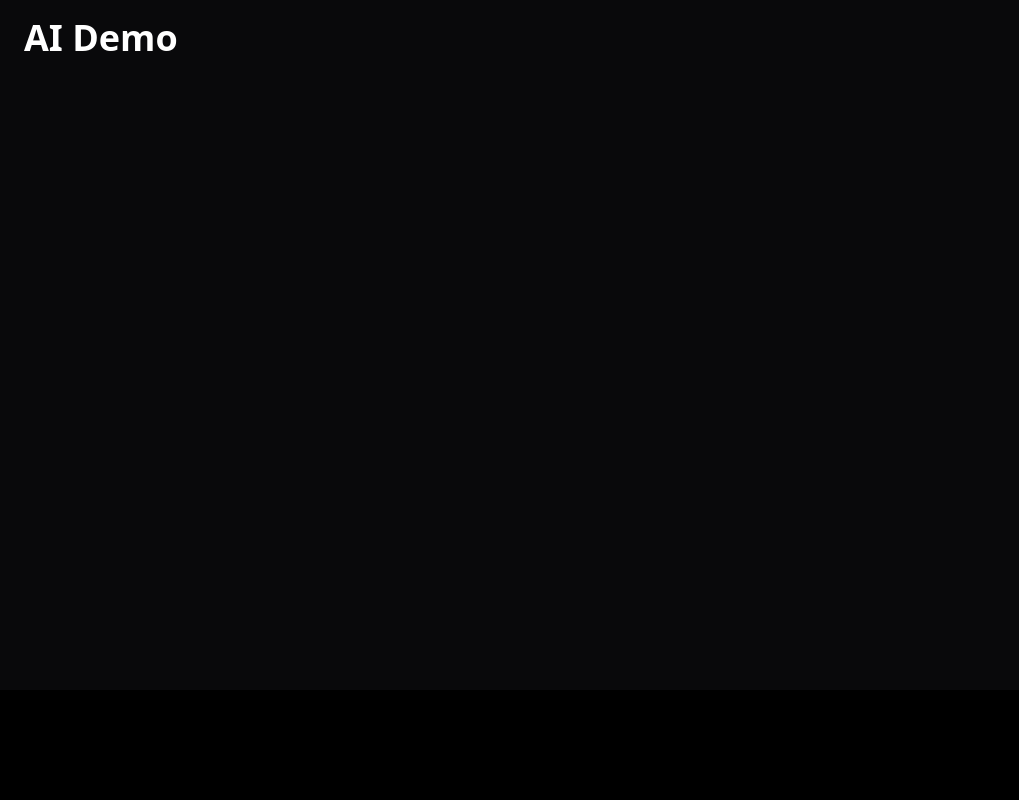
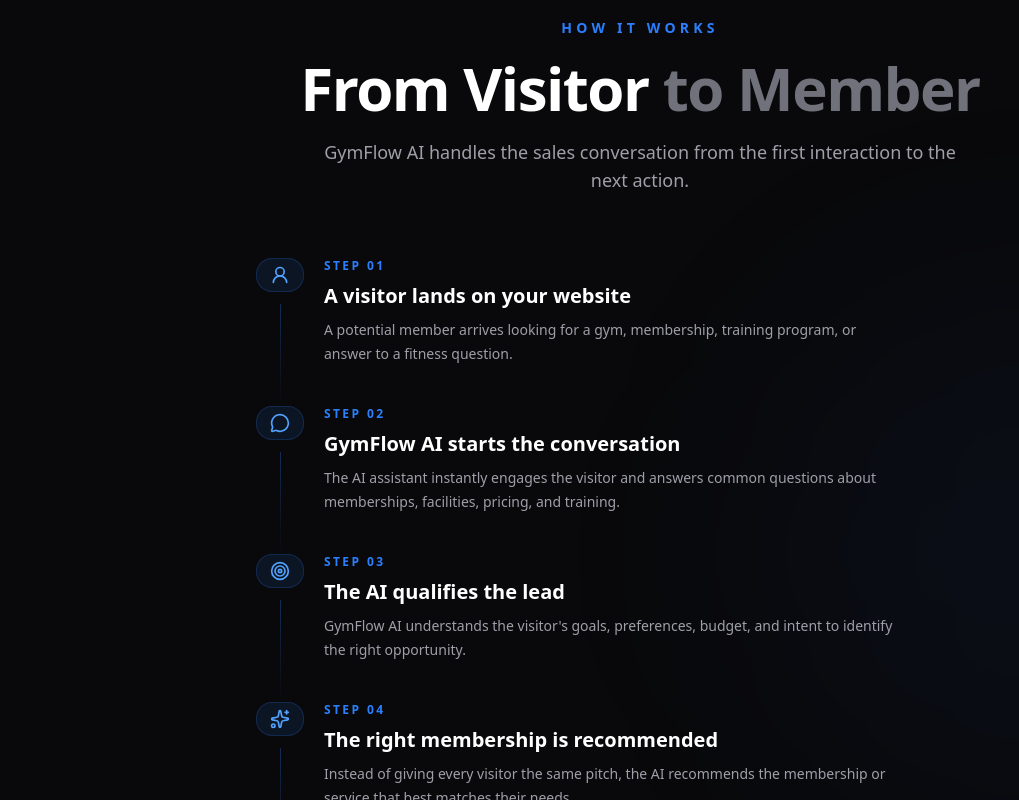
Before and after one commit to somethingshawnx/gymflow-ai, a Next.js app in the folder apps/web/: page / in a window 1280 px wide. Shown: the part 2280-3080 px from the top of the page, without its empty margins (0-1019 px from the left). Built offline with nearby package versions, Linux system fonts and the light colour scheme.

Commit message:
feat(landing): add how it works workflow

```diff
--- a/apps/web/app/page.tsx
+++ b/apps/web/app/page.tsx
@@ -1,6 +1,7 @@
 import {
   Features,
   Hero,
+  HowItWorks,
   Navbar,
 } from "@/features/landing/components"
 
@@ -12,6 +13,8 @@
       <Hero />
 
       <Features />
+
+      <HowItWorks />
 
       <section
         id="ai-demo"
--- /dev/null
+++ b/apps/web/features/landing/components/HowItWorks.tsx
@@ -0,0 +1,101 @@
+"use client"
+
+import {
+  CalendarCheck,
+  MessageCircle,
+  Sparkles,
+  Target,
+  UserRound,
+} from "lucide-react"
+import { motion } from "framer-motion"
+
+import { WorkflowStep } from "./WorkflowStep"
+
+const steps = [
+  {
+    number: "01",
+    icon: UserRound,
+    title: "A visitor lands on your website",
+    description:
+      "A potential member arrives looking for a gym, membership, training program, or answer to a fitness question.",
+  },
+  {
+    number: "02",
+    icon: MessageCircle,
+    title: "GymFlow AI starts the conversation",
+    description:
+      "The AI assistant instantly engages the visitor and answers common questions about memberships, facilities, pricing, and training.",
+  },
+  {
+    number: "03",
+    icon: Target,
+    title: "The AI qualifies the lead",
+    description:
+      "GymFlow AI understands the visitor's goals, preferences, budget, and intent to identify the right opportunity.",
+  },
+  {
+    number: "04",
+    icon: Sparkles,
+    title: "The right membership is recommended",
+    description:
+      "Instead of giving every visitor the same pitch, the AI recommends the membership or service that best matches their needs.",
+  },
+  {
+    number: "05",
+    icon: CalendarCheck,
+    title: "The visitor takes action",
+    description:
+      "The AI guides qualified prospects toward a free trial, consultation, membership booking, or conversation with your team.",
+  },
+]
+
+export function HowItWorks() {
+  return (
+    <section
+      id="how-it-works"
+      className="relative overflow-hidden bg-zinc-950 px-6 py-28 sm:py-32"
+    >
+      {/* Background glow */}
+      <div className="pointer-events-none absolute right-0 top-1/3 h-[500px] w-[500px] rounded-full bg-blue-500/[0.05] blur-[130px]" />
+
+      <div className="relative z-10 mx-auto max-w-7xl">
+        {/* Heading */}
+        <motion.div
+          initial={{ opacity: 0, y: 25 }}
+          whileInView={{ opacity: 1, y: 0 }}
+          viewport={{ once: true, amount: 0.3 }}
+          transition={{ duration: 0.6 }}
+          className="mx-auto mb-16 max-w-3xl text-center"
+        >
+          <p className="text-sm font-semibold uppercase tracking-[0.3em] text-blue-500">
+            How It Works
+          </p>
+
+          <h2 className="mt-5 text-4xl font-bold tracking-tight text-white sm:text-5xl lg:text-6xl">
+            From Visitor
+            <span className="text-zinc-500"> to Member</span>
+          </h2>
+
+          <p className="mx-auto mt-5 max-w-2xl text-base leading-7 text-zinc-400 sm:text-lg">
+            GymFlow AI handles the sales conversation from the
+            first interaction to the next action.
+          </p>
+        </motion.div>
+
+        {/* Workflow */}
+        <div className="mx-auto max-w-3xl">
+          {steps.map((step, index) => (
+            <WorkflowStep
+              key={step.number}
+              number={step.number}
+              icon={step.icon}
+              title={step.title}
+              description={step.description}
+              index={index}
+            />
+          ))}
+        </div>
+      </div>
+    </section>
+  )
+}
--- /dev/null
+++ b/apps/web/features/landing/components/WorkflowStep.tsx
@@ -0,0 +1,61 @@
+"use client"
+
+import { motion } from "framer-motion"
+import type { LucideIcon } from "lucide-react"
+
+interface WorkflowStepProps {
+  number: string
+  icon: LucideIcon
+  title: string
+  description: string
+  index: number
+}
+
+export function WorkflowStep({
+  number,
+  icon: Icon,
+  title,
+  description,
+  index,
+}: WorkflowStepProps) {
+  return (
+    <motion.div
+      initial={{ opacity: 0, y: 30 }}
+      whileInView={{ opacity: 1, y: 0 }}
+      viewport={{ once: true, amount: 0.25 }}
+      transition={{
+        duration: 0.5,
+        delay: index * 0.1,
+      }}
+      className="relative"
+    >
+      <div className="flex gap-5">
+        {/* Number / Icon */}
+        <div className="relative flex shrink-0 flex-col items-center">
+          <div className="flex h-12 w-12 items-center justify-center rounded-2xl border border-blue-500/20 bg-blue-500/10 text-blue-400">
+            <Icon className="h-5 w-5" />
+          </div>
+
+          {index < 4 && (
+            <div className="mt-3 h-full min-h-16 w-px bg-gradient-to-b from-blue-500/30 to-transparent" />
+          )}
+        </div>
+
+        {/* Content */}
+        <div className="pb-10">
+          <p className="mb-2 text-xs font-semibold uppercase tracking-[0.2em] text-blue-500">
+            Step {number}
+          </p>
+
+          <h3 className="text-xl font-semibold text-white">
+            {title}
+          </h3>
+
+          <p className="mt-2 max-w-xl text-sm leading-6 text-zinc-400">
+            {description}
+          </p>
+        </div>
+      </div>
+    </motion.div>
+  )
+}
--- a/apps/web/features/landing/components/index.ts
+++ b/apps/web/features/landing/components/index.ts
@@ -12,3 +12,6 @@
 export { Features } from "./Features"
 export { FeatureCard } from "./FeatureCard"
 export { FeaturesGrid } from "./FeaturesGrid"
+
+export { HowItWorks } from "./HowItWorks"
+export { WorkflowStep } from "./WorkflowStep"
```
